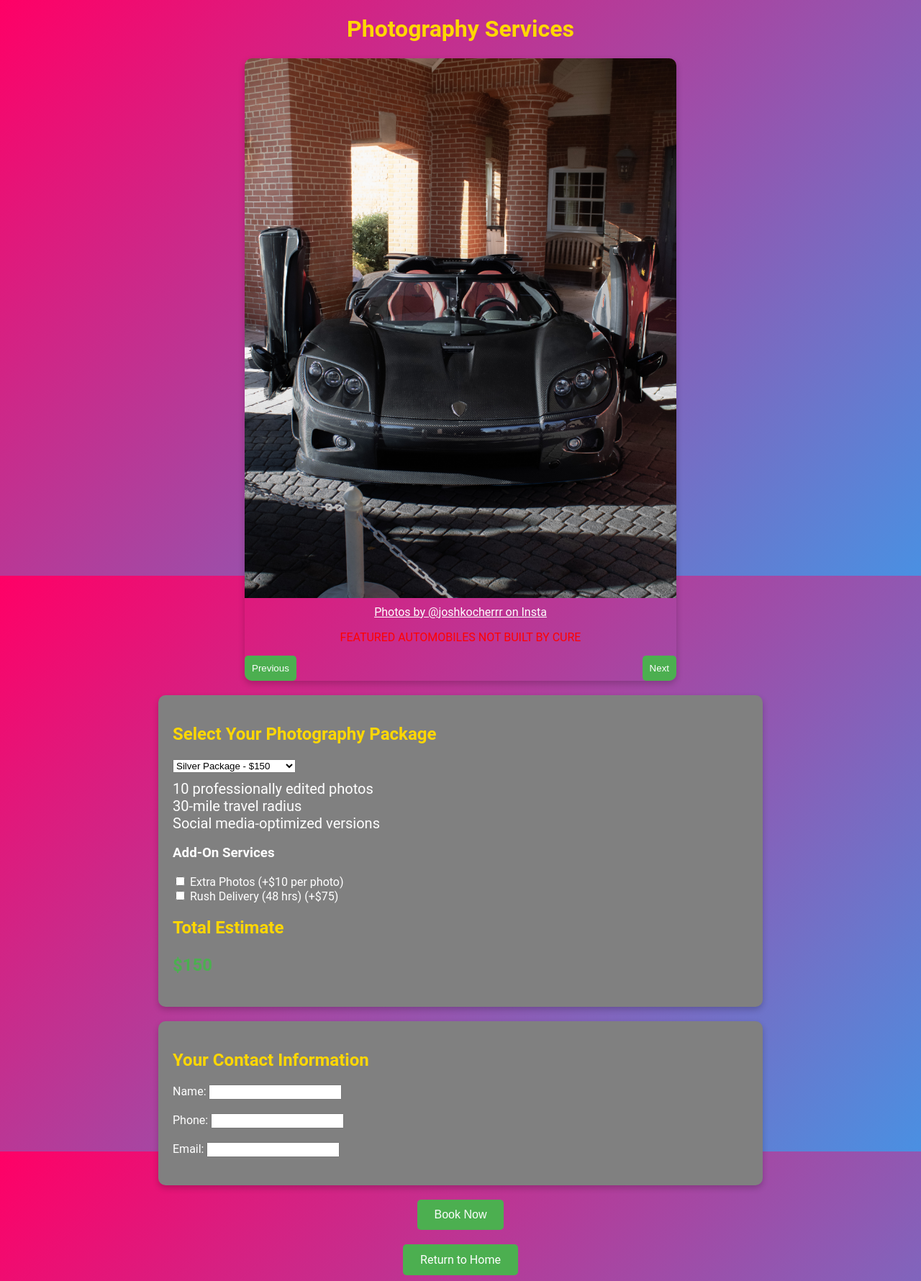
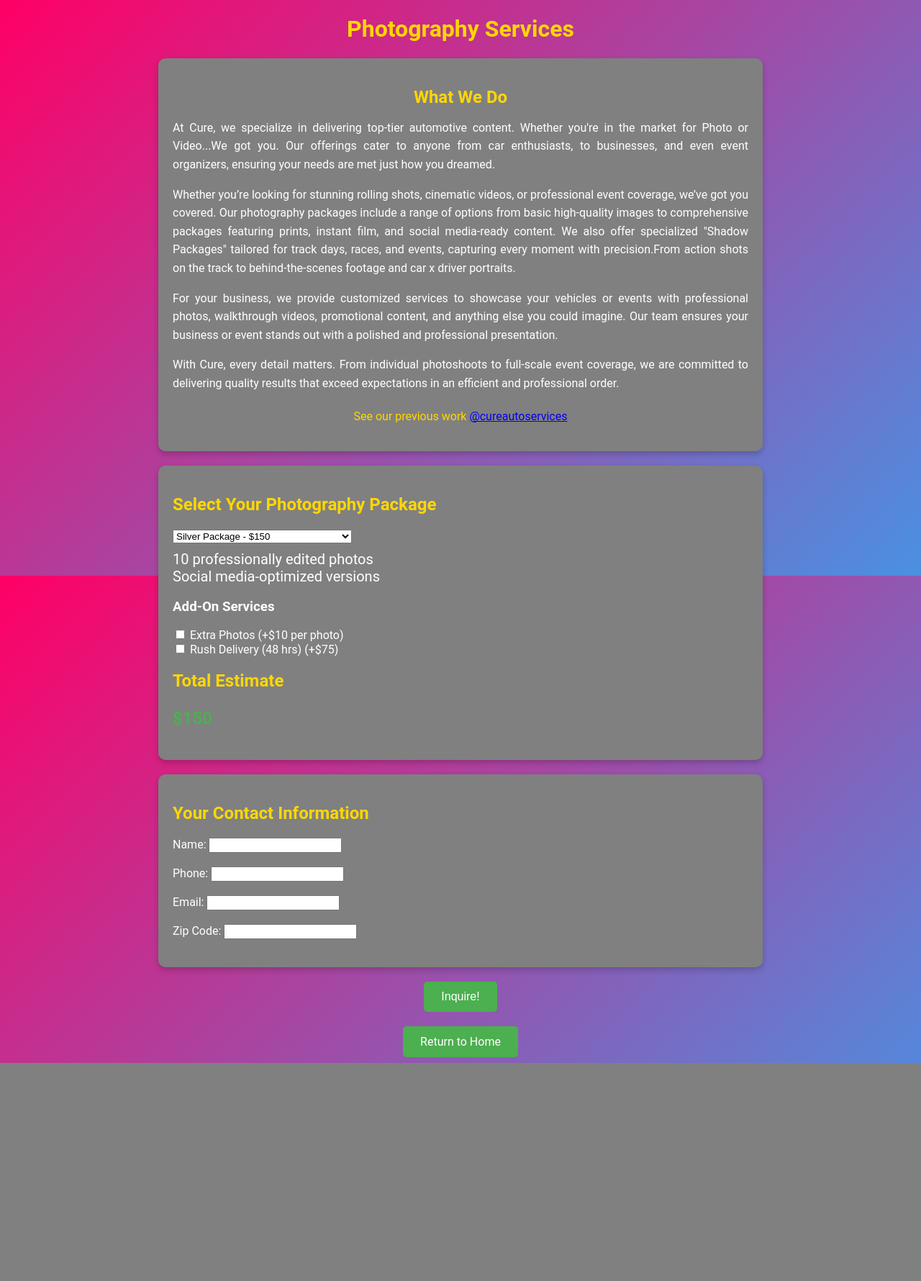
Before and after one commit to CureAutoServices/CODENAMECURE, a Flask app: page /photography in a window 1280 px wide. Shown: the whole page at 72% size. After the commit the page ends 1477 px from the top, so only its background shows below. Run offline with Flask 3, Linux system fonts and the light colour scheme.

Commit message:
Updated photography packages and price logic

```diff
--- a/app.py
+++ b/app.py
@@ -94,15 +94,16 @@ def submit_photography_booking():
     name = request.form['name']
     email = request.form['email']
     phone = request.form['phone']
+    zip_code = request.form['zip']
     package_type = request.form['packageType']
     extra_photos = "Yes" if 'extraPhotos' in request.form else "No"
     rush_delivery = "Yes" if 'rushDelivery' in request.form else "No"
 
     # Package details
     package_details = {
-        "silver": "10 professionally edited photos, 30-mile travel radius, Social media-optimized versions",
-        "gold": "20 professionally edited photos, 60-mile travel radius, Social media-optimized versions, Two unique locations",
-        "platinum": "35+ professionally edited photos, 100-mile travel radius, Social media-optimized versions, Up to three locations, Priority editing (deliver within 5 days)"
+        "silver": "10 professionally edited photos,  Social media-optimized versions",
+        "gold": "20 professionally edited photos,  Social media-optimized versions, Two unique locations",
+        "platinum": "35+ professionally edited photos,  Social media-optimized versions, Up to three locations, Priority editing (deliver within 5 days)"
     }
 
     # Package prices
@@ -121,6 +122,7 @@ def submit_photography_booking():
             <p><strong>Name:</strong> {name}</p>
             <p><strong>Email:</strong> {email}</p>
             <p><strong>Phone:</strong> {phone}</p>
+            <p><strong>Zip Code:</strong> {zip_code}</p>
             <p><strong>Package:</strong> {package_type.capitalize()} - ${package_prices[package_type]}</p>
             <p><strong>Package Details:</strong> {package_details[package_type]}</p>
             <p><strong>Add-Ons:</strong></p>
--- a/templates/photography.html
+++ b/templates/photography.html
@@ -4,9 +4,8 @@
     <meta charset="UTF-8">
     <meta name="viewport" content="width=device-width, initial-scale=1.0">
     <title>Photography Services</title>
-    <link rel="stylesheet" href="/static/styles.css">
 
-    <!-- Include jQuery for carousel and dynamic pricing -->
+    <!-- Include jQuery for dynamic pricing -->
     <script src="https://code.jquery.com/jquery-3.6.0.min.js"></script>
 
     <style>
@@ -19,22 +18,7 @@
             font-family: 'Roboto', sans-serif;
         }
 
-        /* Carousel Styling */
-        .carousel-container {
-            width: 100%;
-            max-width: 600px;
-            margin: 20px auto;
-            border-radius: 10px;
-            overflow: hidden;
-            box-shadow: 0 4px 10px rgba(0, 0, 0, 0.2);
-        }
-
-        .carousel img {
-            width: 100%;
-            display: block;
-        }
-
-        .pricing-box {
+        .pricing-box, .info-box {
             background-color: grey;
             padding: 20px;
             border-radius: 10px;
@@ -42,6 +26,19 @@
             box-shadow: 0px 4px 8px rgba(0, 0, 0, 0.2);
             color: white;
             max-width: 800px;
+        }
+
+        .info-box h2 {
+            color: gold;
+            text-align: center;
+            margin-bottom: 10px;
+        }
+
+        .info-box p {
+            color: white;
+            font-size: 16px;
+            line-height: 1.6;
+            text-align: justify;
         }
 
         .price {
@@ -96,46 +93,15 @@
             color: gold;
         }
 
-        .carousel-controls {
-            display: flex;
-            justify-content: space-between;
-            margin-top: 10px;
-        }
-
-        .carousel-controls button {
-            background-color: #4CAF50;
-            border: none;
-            color: white;
-            padding: 10px;
-            border-radius: 5px;
-            cursor: pointer;
-        }
-
-        .carousel-controls button:hover {
-            background-color: #45a049;
-        }
-
         .package-details {
             margin-top: 10px;
             font-size: 20px;
             color: white;
         }
 
-        .featured-warning {
-            color: red;
-            text-align: center;
-            margin-top: 5px;
-            font-size: 16px;
-        }
-
         /* Media queries for responsive design */
         @media (max-width: 768px) {
-            .carousel-container {
-                max-width: 100%;
-                margin: 10px auto;
-            }
-
-            .pricing-box {
+            .pricing-box, .info-box {
                 max-width: 90%;
                 margin: 10px auto;
                 padding: 15px;
@@ -151,15 +117,6 @@
 
             .price {
                 font-size: 20px;
-            }
-
-            .carousel-controls {
-                flex-direction: column;
-                align-items: center;
-            }
-
-            .carousel-controls button {
-                margin: 5px 0;
             }
 
             label, input, textarea {
@@ -191,55 +148,72 @@
                 padding: 8px 16px;
                 font-size: 14px;
             }
-
-            .carousel-controls button {
-                font-size: 14px;
-                padding: 8px;
-            }
         }
     </style>
 </head>
 <body>
     <h1>Photography Services</h1>
-    <div class="carousel-container">
-        <div class="carousel" id="photoCarousel">
-            <img src="/static/images/photography/11224-01.jpg" alt="11224-01">
-            <img src="/static/images/photography/Alex-1.jpg" alt="Alex-1" style="display: none;">
-            <img src="/static/images/photography/cars-1.jpg" alt="cars-1" style="display: none;">
-            <img src="/static/images/photography/cars-2.jpg" alt="cars-2" style="display: none;">
-            <img src="/static/images/photography/cars-3.jpg" alt="cars-3" style="display: none;">
-            <img src="/static/images/photography/cars-4.jpg" alt="cars-4" style="display: none;">
-            <img src="/static/images/photography/cars-5.jpg" alt="cars-5" style="display: none;">
-            <img src="/static/images/photography/cars-06.jpg" alt="cars-06" style="display: none;">
-            <img src="/static/images/photography/cars-07.jpg" alt="cars-07" style="display: none;">
-            <img src="/static/images/photography/cars-08.jpg" alt="cars-08" style="display: none;">
-            <img src="/static/images/photography/cars-09.jpg" alt="cars-09" style="display: none;">
-            <img src="/static/images/photography/cars-10.jpg" alt="cars-10" style="display: none;">
-            <img src="/static/images/photography/cars-11.jpg" alt="cars-11" style="display: none;">
-            <img src="/static/images/photography/cars-12.jpg" alt="cars-12" style="display: none;">
-            <img src="/static/images/photography/lockscreen-2.jpg" alt="lockscreen-2" style="display: none;">
-        </div>
-        <p style="text-align: center; margin-top: 10px;">
-            <a href="https://www.instagram.com/joshkocherrr" target="_blank" style="color: white; text-decoration: underline;">Photos by @joshkocherrr on Insta</a>
+
+    <div class="info-box">
+        <h2>What We Do</h2>
+        <p>
+    At Cure, we specialize in delivering top-tier automotive content. Whether you're in the market for Photo or Video...We got you.
+    Our offerings cater to anyone from car enthusiasts, to businesses, and even event organizers, ensuring your needs are met
+    just how you dreamed.
 </p>
-        <p class="featured-warning">FEATURED AUTOMOBILES NOT BUILT BY CURE</p>
-        <div class="carousel-controls">
-            <button id="prev">Previous</button>
-            <button id="next">Next</button>
-        </div>
+<p>
+    Whether you’re looking for stunning rolling shots, cinematic videos, or professional event coverage,
+    we’ve got you covered. Our photography packages include a range of options from basic high-quality
+    images to comprehensive packages featuring prints, instant film, and social media-ready content.
+    We also offer specialized "Shadow Packages" tailored for track days, races, and events, capturing every
+    moment with precision.From action shots on the track to behind-the-scenes footage and car x driver portraits.
+</p>
+<p>
+    For your business, we provide customized services to showcase your vehicles or events with professional
+    photos, walkthrough videos, promotional content, and anything else you could imagine. Our team ensures your business or event stands
+    out with a polished and professional presentation.
+</p>
+<p>
+    With Cure, every detail matters. From individual photoshoots to full-scale event coverage, we are committed
+    to delivering quality results that exceed expectations in an efficient and professional order.
+</p>
+    <p style="text-align: center; margin-top: 20px;">
+        <span style="color: gold;">See our previous work </span>
+        <a href="https://www.instagram.com/cureautoservices" target="_blank" class="instagram-button">@cureautoservices</a>
+    </p>
 </div>
 
     <form id="photographyForm" method="POST" action="/submit_photography_booking">
         <div class="pricing-box">
             <h2>Select Your Photography Package</h2>
             <select id="packageType" name="packageType" onchange="updatePackageDetails(); calculatePrice();">
+    <!-- Standard Photography -->
     <option value="silver">Silver Package - $150</option>
     <option value="gold">Gold Package - $250</option>
     <option value="platinum">Platinum Package - $400</option>
+
+    <!-- Film Photography -->
+    <option value="SilverFilm">Silver Film Package - $225</option>
+    <option value="GoldFilm">Gold Tier Film Package - $300</option>
+    <option value="PlatinumFilm">Platinum Tier Film Package - $400</option>
+
+    <!-- Roller Packages -->
+    <option value="photoRoller">Photo Roller Package - $200</option>
+    <option value="videoRoller">Video Roller Package - $300</option>
+    <option value="eliteRoller">Elite Roller Package - $450</option>
+
+    <!-- Shadow Packages -->
+    <option value="Shadow">Shadow Package - $200</option>
+    <option value="goldShadow">Gold Shadow Package - $400</option>
+    <option value="platinumShadow">Platinum Shadow Package - $650</option>
+
+    <!-- Business Packages -->
+    <option value="businesspackage">Business Package - $500–$1,000</option>
+    <option value="trackeventpackage">Track/Event Package - $1,500–$2,500</option>
 </select>
+
             <div id="packageDetails" class="package-details">
                 10 professionally edited photos<br>
-                30-mile travel radius<br>
                 Social media-optimized versions
             </div>
             <h3>Add-On Services</h3>
@@ -255,50 +229,82 @@
             <h2>Your Contact Information</h2>
             <label for="name">Name:</label>
             <input type="text" id="name" name="name" required><br><br>
+
             <label for="phone">Phone:</label>
             <input type="tel" id="phone" name="phone" required><br><br>
+
             <label for="email">Email:</label>
             <input type="email" id="email" name="email" required><br><br>
+
+            <label for="zip">Zip Code:</label>
+            <input type="text" id="zip" name="zip" required pattern="\d{5}" title="Please enter a valid 5-digit zip code."><br><br>
         </div>
 
-        <button type="submit" class="button">Book Now</button>
+        <button type="submit" class="button">Inquire!</button>
         <div class="return-button">
             <a href="/" class="button">Return to Home</a>
         </div>
     </form>
 
     <script>
-        let currentPhoto = 0;
-        const photos = document.querySelectorAll("#photoCarousel img");
-
-        document.getElementById("next").addEventListener("click", () => {
-            photos[currentPhoto].style.display = "none";
-            currentPhoto = (currentPhoto + 1) % photos.length;
-            photos[currentPhoto].style.display = "block";
-        });
-
-        document.getElementById("prev").addEventListener("click", () => {
-            photos[currentPhoto].style.display = "none";
-            currentPhoto = (currentPhoto - 1 + photos.length) % photos.length;
-            photos[currentPhoto].style.display = "block";
-        });
-
         function updatePackageDetails() {
     const details = {
-                silver: "10 professionally edited photos<br>30-mile travel radius<br>Social media-optimized versions",
-                gold: "20 professionally edited photos<br>60-mile travel radius<br>Social media-optimized versions<br>Two unique locations",
-                platinum: "35+ professionally edited photos<br>100-mile travel radius<br>Social media-optimized versions<br>Up to three locations<br>Priority editing (deliver within 5 days)"
+        // Standard Photography
+        silver: "10 professionally edited photos<br>Social media-optimized versions",
+        gold: "20 professionally edited photos<br>Social media-optimized versions<br>Two unique locations",
+        platinum: "35+ professionally edited photos<br>Social media-optimized versions<br>Up to three locations<br>Priority editing (deliver within 5 days)",
+
+        // Film Photography
+        SilverFilm: "Low-resolution social media photos<br>20-mile travel radius<br>$0.75/mile for extra distance",
+        GoldFilm: "High-resolution images<br>5 (4x6) print photos<br>60-mile travel radius<br>$0.75/mile for extra distance",
+        PlatinumFilm: "Low & high-resolution social media photos<br>5 (4x6) print photos<br>10 instant film prints<br>100-mile travel radius<br>$0.75/mile for extra distance<br>No rush delivery or extra edits available",
+
+        // Roller Packages
+        photoRoller: "Dynamic rolling shots of a single car<br>Includes 10+ high-resolution photos<br>Rush delivery and extra edits available",
+        videoRoller: "Cinematic rolling video (60 seconds min)<br>Edited for social media<br>Additional footage or extended edits available<br>Rush delivery and extra edits available",
+        eliteRoller: "Both rolling photos and cinematic videos<br>Discounted rate<br>Extended video length or additional photos optional<br>Rush delivery and extra edits available",
+
+        // Shadow Packages
+        Shadow: "Action shots on the track/event<br>Pit lane and garage photos<br>Rush delivery and extra edits available",
+        goldShadow: "Action shots on the track/event<br>Pit lane and garage photos<br>Staged photos (if permitted)<br>Driver portraits included<br>Rush delivery and extra edits available",
+        platinumShadow: "Action shots on the track/event<br>Pit lane and garage photos<br>Staged photos (if permitted)<br>Driver portraits included<br>Full video coverage<br>Driver mic-up for audio capture<br>Content creation (reels/highlights)<br>Rush delivery and extra edits available",
+
+        // Business Packages
+        businesspackage: "Professional vehicle photos<br>High-res and web-optimized versions<br>Optional video walkthroughs<br>Price varies depending on desired content",
+        trackeventpackage: "Full event coverage: crowd, cars, facilities<br>Highlight reels for promotion<br>Social media-ready posts<br>Price varies depending on desired content"
     };
-            document.getElementById("packageDetails").innerHTML = details[document.getElementById("packageType").value];
+
+    // Get the selected package
+    const selectedPackage = document.getElementById("packageType").value;
+
+    // Update the package details
+    document.getElementById("packageDetails").innerHTML = details[selectedPackage] || "Select a package to see details.";
 }
 
+
         function calculatePrice() {
-            const basePrices = { silver: 150, gold: 250, platinum: 400 };
-            let totalPrice = basePrices[document.getElementById("packageType").value];
-            if (document.getElementById("extraPhotos").checked) totalPrice += 10;
-            if (document.getElementById("rushDelivery").checked) totalPrice += 75;
+    const basePrices = {
+        silver: 150, gold: 250, platinum: 400,
+        SilverFilm: 225, GoldFilm: 300, PlatinumFilm: 400,
+        photoRoller: 200, videoRoller: 300, eliteRoller: 450,
+        Shadow: 200, goldShadow: 400, platinumShadow: 650, businesspackage: 500, trackeventpackage: 1500
+    };
+
+    // Get the selected package
+    const selectedPackage = document.getElementById("packageType").value;
+
+    // Calculate the base price
+    let totalPrice = basePrices[selectedPackage] || 0;
+
+    // Add-ons (if applicable)
+    if (document.getElementById("extraPhotos").checked && selectedPackage !== "topFilm") totalPrice += 10;
+    if (document.getElementById("rushDelivery").checked && selectedPackage !== "topFilm") totalPrice += 75;
+
+    // Update the total price
     document.getElementById("totalPrice").textContent = `$${totalPrice}`;
 }
+
+
     </script>
 </body>
 </html>
```
Also changed, not shown: static/images/photography/11224-01.jpg (deleted), static/images/photography/cars-06.jpg (deleted), 9 other files. Lines whose indentation alone changed are shown as unchanged.
